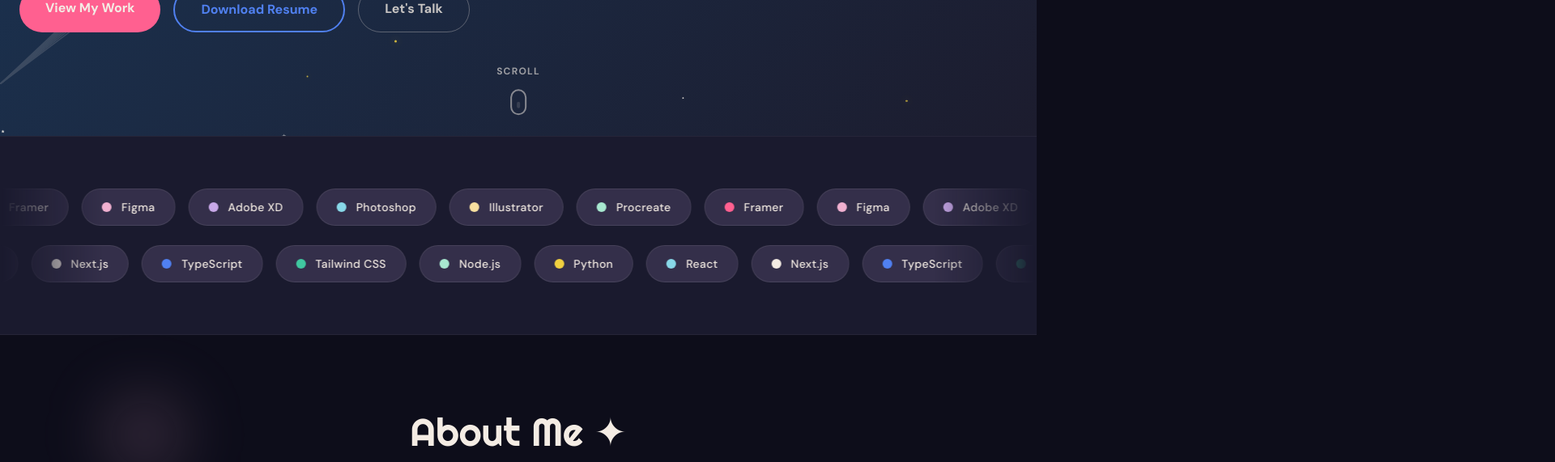
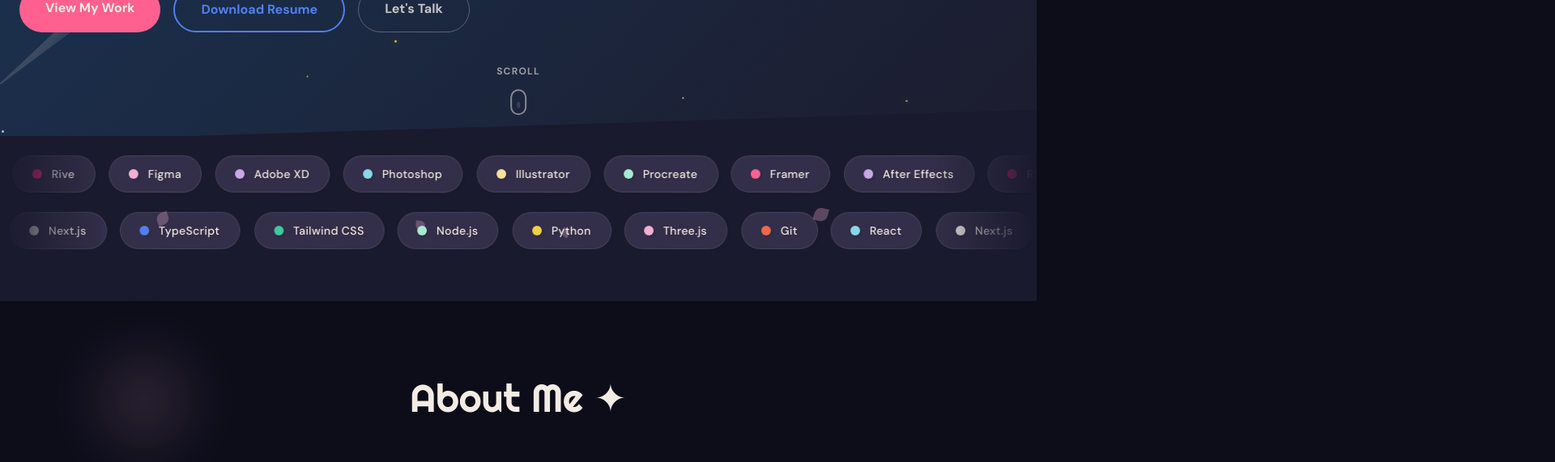
Before and after one commit to tawaninm/PorfolioWebsite, a Next.js app: page / in a window 1280 px wide. Shown: the part 800-1371 px from the top of the page at 81% size, 1920 px wide, since content can reach past the window. Built offline with nearby package versions, Linux system fonts and the light colour scheme; a web font is replaced by a local one.

Commit message:
Upgrade Skill Marquee

```diff
--- a/src/components/SkillMarquee.tsx
+++ b/src/components/SkillMarquee.tsx
@@ -1,39 +1,93 @@
 "use client";
 
 const row1 = [
-  { name: "Figma", color: "bg-sakura-pink/20 text-sakura-pink", dot: "bg-sakura-pink" },
-  { name: "Adobe XD", color: "bg-lavender/20 text-lavender", dot: "bg-lavender" },
-  { name: "Photoshop", color: "bg-sky-cyan/20 text-sky-cyan", dot: "bg-sky-cyan" },
-  { name: "Illustrator", color: "bg-sunset-gold/20 text-sunset-gold", dot: "bg-sunset-gold" },
-  { name: "Procreate", color: "bg-mint/20 text-mint", dot: "bg-mint" },
-  { name: "Framer", color: "bg-hot-pink/20 text-hot-pink", dot: "bg-hot-pink" },
+  { name: "Figma",        color: "bg-sakura-pink/20 text-sakura-pink", dot: "bg-sakura-pink" },
+  { name: "Adobe XD",     color: "bg-lavender/20 text-lavender",       dot: "bg-lavender" },
+  { name: "Photoshop",    color: "bg-sky-cyan/20 text-sky-cyan",       dot: "bg-sky-cyan" },
+  { name: "Illustrator",  color: "bg-sunset-gold/20 text-sunset-gold", dot: "bg-sunset-gold" },
+  { name: "Procreate",    color: "bg-mint/20 text-mint",               dot: "bg-mint" },
+  { name: "Framer",       color: "bg-hot-pink/20 text-hot-pink",       dot: "bg-hot-pink" },
+  { name: "After Effects",color: "bg-lavender/20 text-lavender",       dot: "bg-lavender" },
+  { name: "Rive",         color: "bg-neon-magenta/20 text-neon-magenta", dot: "bg-neon-magenta" },
 ];
 
 const row2 = [
-  { name: "React", color: "bg-sky-cyan/20 text-sky-cyan", dot: "bg-sky-cyan" },
-  { name: "Next.js", color: "bg-soft-white/20 text-soft-white", dot: "bg-soft-white" },
-  { name: "TypeScript", color: "bg-electric-blue/20 text-electric-blue", dot: "bg-electric-blue" },
-  { name: "Tailwind CSS", color: "bg-neon-teal/20 text-neon-teal", dot: "bg-neon-teal" },
-  { name: "Node.js", color: "bg-mint/20 text-mint", dot: "bg-mint" },
-  { name: "Python", color: "bg-retro-yellow/20 text-retro-yellow", dot: "bg-retro-yellow" },
+  { name: "React",       color: "bg-sky-cyan/20 text-sky-cyan",           dot: "bg-sky-cyan" },
+  { name: "Next.js",     color: "bg-soft-white/20 text-soft-white",       dot: "bg-soft-white" },
+  { name: "TypeScript",  color: "bg-electric-blue/20 text-electric-blue", dot: "bg-electric-blue" },
+  { name: "Tailwind CSS",color: "bg-neon-teal/20 text-neon-teal",         dot: "bg-neon-teal" },
+  { name: "Node.js",     color: "bg-mint/20 text-mint",                   dot: "bg-mint" },
+  { name: "Python",      color: "bg-retro-yellow/20 text-retro-yellow",   dot: "bg-retro-yellow" },
+  { name: "Three.js",    color: "bg-sakura-pink/20 text-sakura-pink",     dot: "bg-sakura-pink" },
+  { name: "Git",         color: "bg-coral-red/20 text-coral-red",         dot: "bg-coral-red" },
 ];
+
+function SakuraPetal({ style }: { style: React.CSSProperties }) {
+  return (
+    <svg
+      viewBox="0 0 20 24"
+      fill="currentColor"
+      xmlns="http://www.w3.org/2000/svg"
+      className="absolute pointer-events-none select-none text-sakura-pink/30"
+      style={style}
+      aria-hidden="true"
+    >
+      <path d="M10 0 C12 4, 18 6, 18 12 C18 18, 12 22, 10 24 C8 22, 2 18, 2 12 C2 6, 8 4, 10 0Z" />
+    </svg>
+  );
+}
+
+/* Pill card with 3D depth effect */
+function SkillPill({ name, bgClass, dotClass }: { name: string; bgClass: string; dotClass: string }) {
+  return (
+    <div
+      className={`flex items-center gap-3 px-6 py-3 rounded-full whitespace-nowrap border border-soft-white/10 glass ${bgClass} cursor-default`}
+      style={{
+        transform: "perspective(500px) rotateY(-5deg)",
+        filter: "drop-shadow(3px 3px 0 rgba(0,0,0,0.15))",
+        transition: "transform 0.25s ease, filter 0.25s ease",
+      }}
+      onMouseEnter={e => {
+        const el = e.currentTarget as HTMLDivElement;
+        el.style.transform = "perspective(500px) rotateY(0deg) translateY(-4px)";
+        el.style.filter = "drop-shadow(5px 6px 2px rgba(0,0,0,0.25))";
+      }}
+      onMouseLeave={e => {
+        const el = e.currentTarget as HTMLDivElement;
+        el.style.transform = "perspective(500px) rotateY(-5deg)";
+        el.style.filter = "drop-shadow(3px 3px 0 rgba(0,0,0,0.15))";
+      }}
+    >
+      <div className={`w-3 h-3 rounded-full flex-shrink-0 ${dotClass}`} />
+      <span className="font-body text-sm font-medium text-soft-white tracking-wide">{name}</span>
+    </div>
+  );
+}
 
 export default function SkillMarquee() {
   return (
-    <section className="w-full py-16 overflow-hidden bg-dark-navy relative z-20 border-y border-soft-white/5">
-      {/*
-        Mask image for gradient fade on left and right edges.
-        It fades from transparent at 0% to black (visible) at 10%,
-        stays visible until 90%, then fades to transparent at 100%.
-      */}
+    <section className="w-full overflow-visible bg-dark-navy relative z-20">
+      {/* Diagonal comic panel cut — overlaps the Hero section above */}
+      <div
+        className="absolute -top-8 left-0 w-full h-10 bg-dark-navy pointer-events-none"
+        style={{ clipPath: "polygon(0 100%, 100% 0%, 100% 100%, 0% 100%)" }}
+      />
+
+      <div className="pb-16 pt-6 relative">
+        {/* Scattered sakura petals between rows */}
+        <SakuraPetal style={{ width: 18, height: 22, top: "45%", left: "15%", transform: "rotate(25deg)" }} />
+        <SakuraPetal style={{ width: 14, height: 17, top: "50%", left: "40%", transform: "rotate(-40deg)" }} />
+        <SakuraPetal style={{ width: 20, height: 24, top: "42%", right: "20%", transform: "rotate(60deg)" }} />
+        <SakuraPetal style={{ width: 12, height: 15, top: "55%", right: "45%", transform: "rotate(-15deg)" }} />
+
+        {/* Mask wrapper */}
         <div
           className="w-full flex flex-col gap-6"
           style={{
             maskImage: "linear-gradient(to right, transparent, black 10%, black 90%, transparent)",
-          WebkitMaskImage: "linear-gradient(to right, transparent, black 10%, black 90%, transparent)"
+            WebkitMaskImage: "linear-gradient(to right, transparent, black 10%, black 90%, transparent)",
           }}
         >
-
           {/* Row 1 — Scrolls left */}
           <div
             className="flex w-max gap-4"
@@ -42,16 +96,12 @@
             onMouseLeave={e => (e.currentTarget.style.animationPlayState = "running")}
           >
             {[...row1, ...row1, ...row1, ...row1, ...row1, ...row1, ...row1, ...row1].map((skill, i) => (
-            <div
+              <SkillPill
                 key={`r1-${i}`}
-              className={`flex items-center gap-3 px-6 py-3 rounded-full whitespace-nowrap border border-soft-white/10 glass ${skill.color.split(' ')[0]}`}
-            >
-              {/* Placeholder for tool icon, e.g. <Image src={...} /> */}
-              <div className={`w-3 h-3 rounded-full flex-shrink-0 ${skill.dot}`} />
-              <span className="font-body text-sm font-medium text-soft-white tracking-wide">
-                {skill.name}
-              </span>
-            </div>
+                name={skill.name}
+                bgClass={skill.color.split(" ")[0]}
+                dotClass={skill.dot}
+              />
             ))}
           </div>
 
@@ -63,18 +113,15 @@
             onMouseLeave={e => (e.currentTarget.style.animationPlayState = "running")}
           >
             {[...row2, ...row2, ...row2, ...row2, ...row2, ...row2, ...row2, ...row2].map((skill, i) => (
-            <div
+              <SkillPill
                 key={`r2-${i}`}
-              className={`flex items-center gap-3 px-6 py-3 rounded-full whitespace-nowrap border border-soft-white/10 glass ${skill.color.split(' ')[0]}`}
-            >
-              <div className={`w-3 h-3 rounded-full flex-shrink-0 ${skill.dot}`} />
-              <span className="font-body text-sm font-medium text-soft-white tracking-wide">
-                {skill.name}
-              </span>
-            </div>
+                name={skill.name}
+                bgClass={skill.color.split(" ")[0]}
+                dotClass={skill.dot}
+              />
             ))}
           </div>
-
+        </div>
       </div>
     </section>
   );
```
Lines whose indentation alone changed are shown as unchanged.
